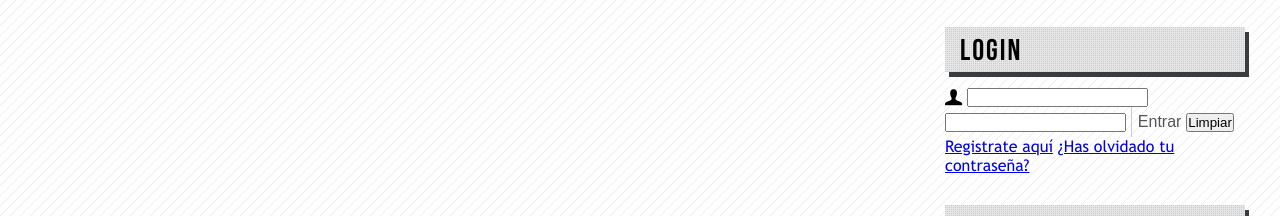
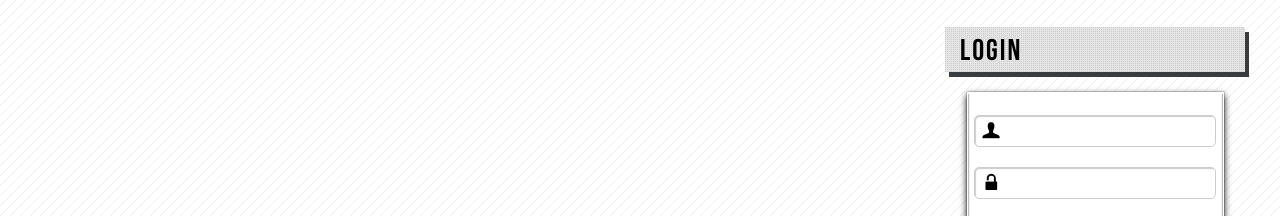
Before and after one commit to BLACKGH0STER/TercerProyecto, a plain HTML site: page index.html in a window 1280 px wide. Shown: the part 714-930 px from the top of the page. Drawn offline with Linux system fonts and the light colour scheme.

Commit message:
Finalización de la barra del login

```diff
--- a/css/styles.css
+++ b/css/styles.css
@@ -15,7 +15,8 @@
 @font-face {
   font-family: "WebSymbolsRegular";
   src: url(fonts/websymbols-regular-webfont.eot);
-    src: url(fonts/websymbols-regular-webfont.eot?#iefix) format("embedded-opentype"),
+  src: url(fonts/websymbols-regular-webfont.eot?#iefix)
+      format("embedded-opentype"),
     url(fonts/websymbols-regular-webfont.woff) format("woff"),
     url(fonts/websymbols-regular-webfont.ttf) format("truetype"),
     url(fonts/websymbols-regular-webfont.svg#WebSymbolsRegular) format("svg");
@@ -24,30 +25,31 @@
 }
 
 /*Generales*/
-*{
+* {
   margin: 0px;
   padding: 0px;
 }
-body{
+body {
   background-image: url("../img/pattern.png");
 }
 
-.wrap{
+.wrap {
   width: 1250px;
   margin: 0px auto;
 }
 /*Cabecera*/
-header{
+header {
   width: 100%;
   height: 70px;
   background-color: black;
   color: white;
   font-family: "BebasNeue";
 }
-.gear, .icon{
+.gear,
+.icon {
   font-family: "WebSymbolsRegular";
 }
-#logo{
+#logo {
   float: left;
   width: 200px;
   background-color: #37bcf9;
@@ -60,14 +62,14 @@ header{
   cursor: pointer;
   transition: all 300ms;
 }
-#logo .gear{
+#logo .gear {
   display: block;
   float: left;
   font-size: 30px;
   margin-top: 8px;
   margin-left: 26px;
 }
-#logo h3{
+#logo h3 {
   display: block;
   float: right;
   font-size: 40px;
@@ -82,27 +84,27 @@ header{
   background-color: transparent;
 }
 
-#menu ul li{
+#menu ul li {
   font-size: 24px;
   display: inline-block;
   margin: 0px 20px 0px 20px;
   letter-spacing: 1px;
   line-height: 70px;
 }
-#menu ul li a{
+#menu ul li a {
   display: block;
   color: white;
   text-decoration: none;
   transition: all 200ms;
 }
 
-#menu ul li a:hover{
+#menu ul li a:hover {
   color: #37bcf9;
   transform: scale(1.2, 1.2);
 }
 
 /*Banner*/
-#banner{
+#banner {
   width: 95.5%;
   height: 100px;
   border: 10px solid white;
@@ -111,7 +113,7 @@ header{
   background-position: -200px -200px;
   margin: 20px auto;
 }
-#banner h1{
+#banner h1 {
   display: block;
   width: 850px;
   font-family: "BebasNeue";
@@ -124,7 +126,7 @@ header{
 }
 
 /*Tarjetas*/
-.card{
+.card {
   float: left;
   width: 205px;
   height: 305px;
@@ -135,12 +137,11 @@ header{
   margin-top: 40px;
   background-color: white;
   cursor: pointer;
-
 }
-.card:last-child{
+.card:last-child {
   margin-right: 0px;
 }
-.card .icon{
+.card .icon {
   display: block;
   width: 100px;
   height: 130px;
@@ -150,7 +151,7 @@ header{
   margin: 0px auto;
 }
 
-.card .category{
+.card .category {
   width: 100%;
   height: 50px;
   font-family: "TrebuchetMS";
@@ -160,7 +161,7 @@ header{
   color: #00538c;
 }
 
-.card .description{
+.card .description {
   font-family: "TrebuchetMS";
   text-align: center;
   color: #0370b9;
@@ -168,7 +169,7 @@ header{
 }
 
 /*Barra lateral*/
-#lateral{
+#lateral {
   width: 300px;
   min-height: 1200px;
   font-family: "TrebuchetMS";
@@ -176,7 +177,7 @@ header{
   margin: 20px;
 }
 
-aside h3{
+aside h3 {
   display: block;
   width: auto;
   height: 45px;
@@ -192,11 +193,11 @@ aside h3{
   margin-bottom: 15px;
 }
 
-#lateral h3:first-child{
+#lateral h3:first-child {
   margin-top: 0px;
 }
 
-#search{
+#search {
   width: 90%;
   height: 30px;
   margin: 10px auto;
@@ -206,7 +207,7 @@ aside h3{
   box-shadow: 1px 1px 4px #ccc inset;
 }
 
-#lateral input[type="text"]{
+#lateral input[type="text"] {
   width: 85%;
   height: 30px;
   border: none;
@@ -217,13 +218,12 @@ aside h3{
   transition: all 300ms;
 }
 
-#lateral input[type="text"]:focus{
+#lateral input[type="text"]:focus {
   color: #555;
-
 }
 
 #lateral input[type="button"],
-#lateral input[type="submit"]{
+#lateral input[type="submit"] {
   height: 30px;
   cursor: pointer;
   font-size: 16px;
@@ -233,3 +233,89 @@ aside h3{
   color: #555;
   padding-left: 6px;
 }
+
+.aside-box {
+  width: 85%;
+  height: 240px;
+  margin: 0px auto;
+  margin-top: 20px;
+  padding-top: 2px;
+  background: white;
+  border: 1px solid white;
+  box-shadow: 0px 0px 1px rgba(0, 0, 0, 3), 0px 3px 7px rgba(0, 0, 0, 3),
+    0px 1px white inset, 0px -3px 2px rgba(0, 0, 0, 3) inset;
+}
+
+#login input[type="email"],
+#login input[type="password"] {
+  display: block;
+  margin: 0% auto;
+  margin-top: 20px;
+  width: 82%;
+  height: 30px;
+  border: 1px solid #ccc;
+  box-shadow: 1px 1px 1px #ccc inset;
+  border-radius: 5px;
+  padding-left: 30px;
+  color: gray;
+}
+#login input[type="email"]:focus,
+#login input[type="password"]:focus {
+  color: #555;
+  box-shadow: 1px 1px 1px grey inset;
+}
+#login #user,
+#login #password {
+  display: block;
+  text-align: center;
+  position: absolute;
+  margin-left: 15px;
+  margin-top: 6px;
+  height: 30px;
+}
+#login #password {
+  margin-left: 18px;
+  margin-top: 25px;
+  font-size: 20px;
+}
+
+#login input[type="submit"],
+#login input[type="button"],
+#login input[type="reset"],
+#login button {
+  text-align: center;
+  width: 100px;
+  height: 35px;
+  margin-top: 20px;
+  color: white;
+  background: linear-gradient(to bottom, #3eb8e5 0%, #2ca0ca 100%);
+  border: 1px solid #156785;
+  border-radius: 0px;
+  cursor: pointer;
+  font-size: 15px;
+  font-family: "TrebuchetMS";
+  font-weight: lighter;
+  margin-left: 17px;
+  margin-bottom: 20px;
+  transition: all 300ms;
+}
+
+#login input[type="submit"]:hover,
+#login input[type="button"]:hover,
+#login input[type="reset"]:hover,
+#login button:hover {
+  box-shadow: 0px 0px 3px gray;
+}
+
+#login a{
+    display: block;
+    font-size: 14px;
+    text-decoration: none;
+    margin-left: 18px;
+    color: #555;
+}
+
+#login a:hover{
+    text-decoration: underline;
+    color: #2f78bc;
+}
--- a/index.html
+++ b/index.html
@@ -86,12 +86,12 @@
                 </form>
             </div>
             <h3>LOGIN</h3>
-            <div id="login">
+            <div id="login" class="aside-box">
                 <form>
                     <label id="user" class="icon">U</label>
                     <input type="email">
 
-                    <label id="password"></label>
+                    <label id="password" class="icon">w</label>
                     <input type="password"/>
 
                     <input type="submit" value="Entrar"/>
@@ -102,7 +102,7 @@
                 </form>
             </div>
             <h3>REDES SOCIALES</h3>
-            <div id="social">
+            <div id="social"  class="aside-box">
                 <div class="twitter">
                     <a href="#" class="icon">t</a>
                 </div>
@@ -115,7 +115,7 @@
 
             </div>
             <h3>PATROCINADORES</h3>
-            <div id="sponsors">
+            <div id="sponsors"  class="aside-box">
 
             </div>
         </aside>
```
Lines whose indentation alone changed are shown as unchanged.
